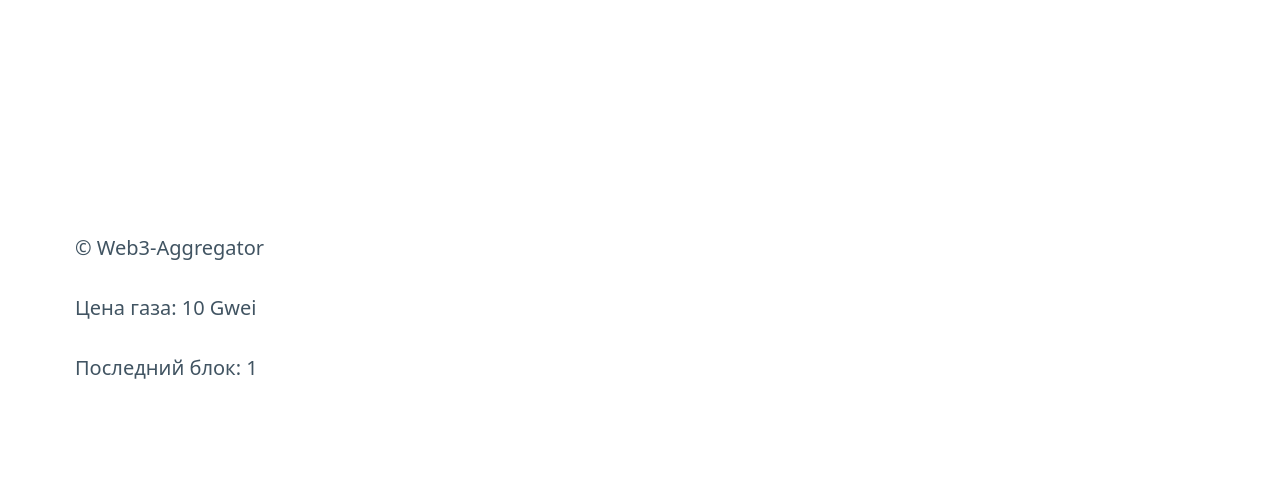
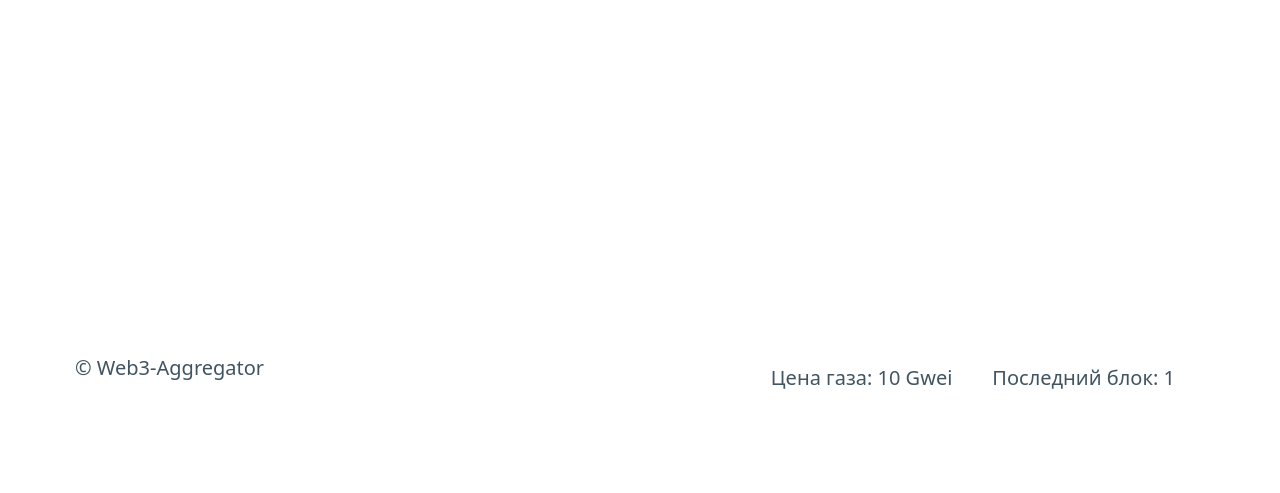
Before and after one commit to tbonedev/Web3-django-aggregator, a Django app: template Django_Web3_Aggregator/templates/index.html in a window 1280 px wide. Shown: the part 307-800 px from the top of the page. Run offline with Django 5.2, Linux system fonts and the light colour scheme; the template is opened without the code that fills it: most values are stand-ins (such as "Sample title", 1, 10 or a date in 2020); some libraries are stand-ins or nearby versions.

Commit message:
update footer and style network_info.html

```diff
--- a/Django_Web3_Aggregator/templates/components/footer.html
+++ b/Django_Web3_Aggregator/templates/components/footer.html
@@ -1,7 +1,7 @@
 <!-- Подвал -->
-<footer class="container" style="width: 100%;">
+<footer class="container" style="width: 100%; display: flex; justify-content: space-between; align-items: normal;">
     <p>&copy; Web3-Aggregator</p>
-    <div>
+    <div style="text-align: center;">
         {% block footer %}
             {% include 'wallet_analyzer/components/network_info.html' %}
         {% endblock %}
--- a/Django_Web3_Aggregator/wallet_analyzer/templates/wallet_analyzer/components/network_info.html
+++ b/Django_Web3_Aggregator/wallet_analyzer/templates/wallet_analyzer/components/network_info.html
@@ -1,2 +1,5 @@
-<p>Цена газа: {{ gas_price }} Gwei</p>
-<p>Последний блок: {{ latest_block.number }}</p>
+<!-- network_info.html -->
+<div style="display: flex; justify-content: space-between; align-items: center; padding: 0.5rem; border-radius: 5px;">
+    <p style="margin: 0; padding: 0 1rem;">Цена газа: {{ gas_price }} Gwei</p>
+    <p style="margin: 0; padding: 0 1rem;">Последний блок: {{ latest_block.number }}</p>
+</div>
```
